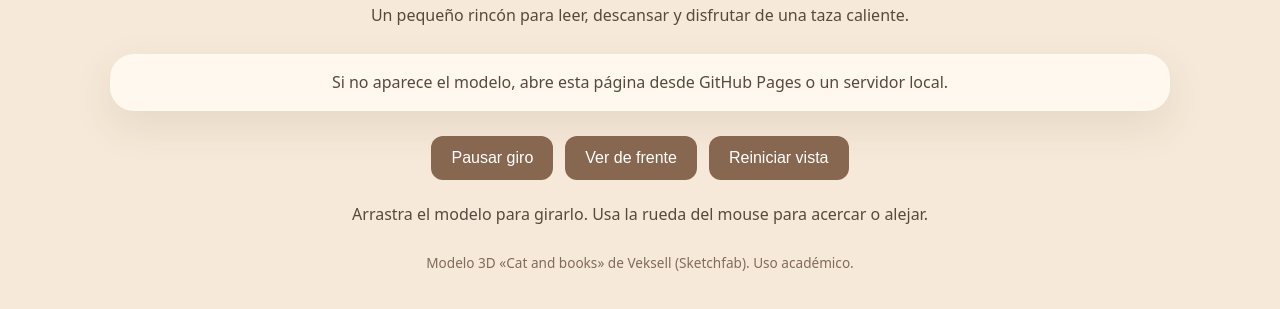
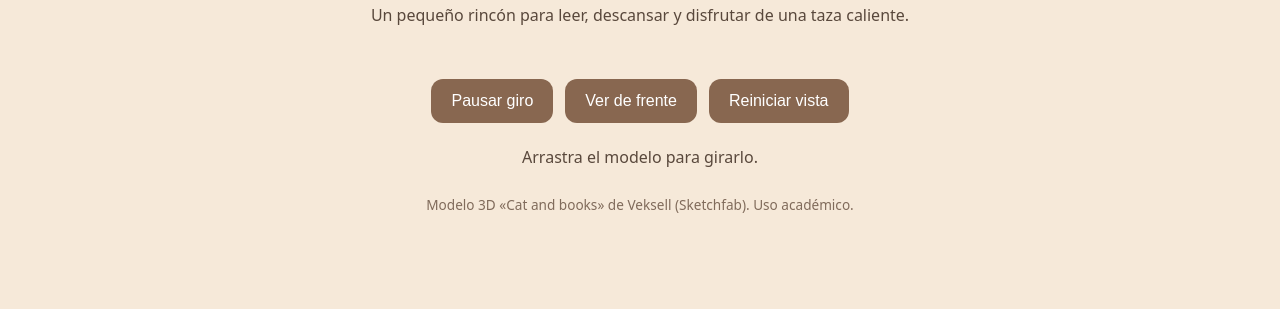
Before and after one commit to Kilyyyy-oss/A2-Cozy-Cat-Books, a plain HTML site: page index.html in a window 1280 px wide. Shown: the part 171-480 px from the top of the page. Drawn offline with Linux system fonts and the light colour scheme; some packages are replaced by stand-ins of ours; a script that the page names is missing.

Commit message:
Update index.html

```diff
--- a/index.html
+++ b/index.html
@@ -26,14 +26,13 @@ camera-controls auto-rotate auto-rotate-delay="0"
 rotation-per-second="18deg" interaction-prompt="none"
 shadow-intensity="1" exposure="1" camera-orbit="0deg 75deg auto"
 touch-action="pan-y">
-<p>Si no aparece el modelo, abre esta página desde GitHub Pages o un servidor local.</p>
 </model-viewer></div>
 <div class="controls">
 <button id="toggle" type="button">Pausar giro</button>
 <button id="front" type="button">Ver de frente</button>
 <button id="reset" type="button">Reiniciar vista</button>
 </div>
-<p>Arrastra el modelo para girarlo. Usa la rueda del mouse para acercar o alejar.</p>
+<p>Arrastra el modelo para girarlo. </p>
 <footer>Modelo 3D «Cat and books» de Veksell (Sketchfab). Uso académico.</footer>
 </main>
 <script>
```
